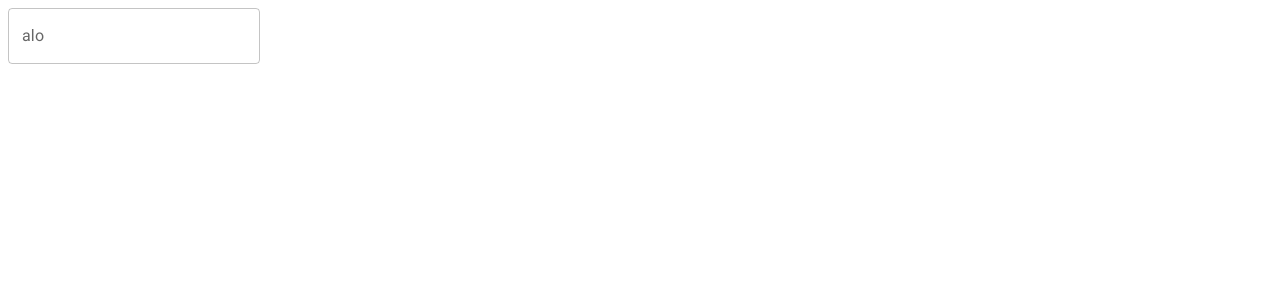
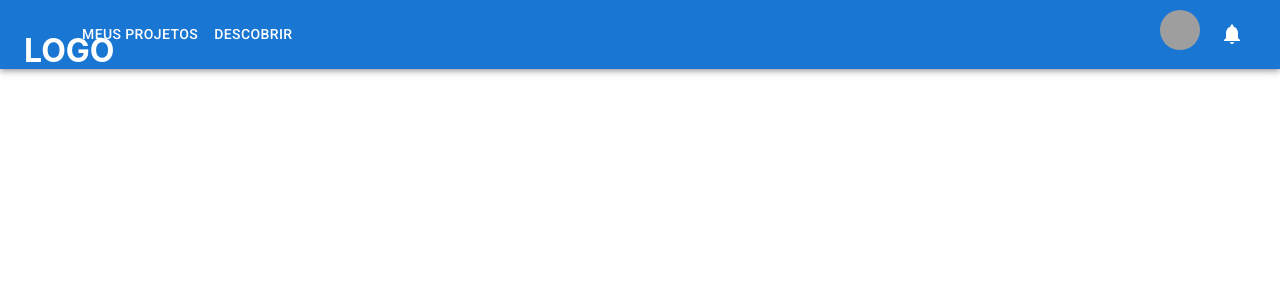
Before and after one commit to alguipires/MVP-Orange-squad13, a React (Create React App) app in the folder client/: page / in a window 1280 px wide. Shown: the top 300 px of the page. Built offline with nearby package versions, Linux system fonts and the light colour scheme; grey boxes are pictures that could not be loaded.

Commit message:
create component AvatarIcon and Logo, refactor AppBar MenuBar

```diff
--- a/client/src/App.js
+++ b/client/src/App.js
@@ -5,8 +5,8 @@ import InputText from './components/InputText/InputText';
 
 function App() {
   return (
-    // <AppBar></AppBar>
-    <InputText placeholder="alo" id="inputId" />
+    <AppBar />
+    // <InputText placeholder="alo" id="inputId" />
   );
 }
 
--- a/client/src/components/AppBar/AppBar.css
+++ b/client/src/components/AppBar/AppBar.css
@@ -1,4 +1,5 @@
-.navbar {
+.colorApp {
+    background-color: #113;
     /* background-color: black; */
 
 }
--- a/client/src/components/AppBar/AppBar.jsx
+++ b/client/src/components/AppBar/AppBar.jsx
@@ -11,13 +11,17 @@ import Avatar from '@mui/material/Avatar';
 import Button from '@mui/material/Button';
 import Tooltip from '@mui/material/Tooltip';
 import MenuItem from '@mui/material/MenuItem';
-import AdbIcon from '@mui/icons-material/Adb';
-import NotificationsIcon from '@mui/icons-material/Notifications';
-import Badge from '@mui/material/Badge';
+// import AdbIcon from '@mui/icons-material/Adb';
+// import NotificationsIcon from '@mui/icons-material/Notifications';
+// import Badge from '@mui/material/Badge';
+import Stack from '@mui/material/Stack';
+import NotificationBell from './NotificationBell';
 import Logo from './Logo';
+import './AppBar.css';
+import AvatarIcon from './AvatarIcon';
 
-const pages = ['Products', 'Pricing', 'Blog'];
-const settings = ['Profile', 'Account', 'Dashboard', 'Logout'];
+const pages = ['Meus Projetos', 'Descobrir'];
+const settings = ['Perfil', 'Sair'];
 
 function ResponsiveAppBar() {
   const [anchorElNav, setAnchorElNav] = React.useState(null);
@@ -39,30 +43,12 @@ function ResponsiveAppBar() {
   };
 
   return (
-    <AppBar position="static">
+    <AppBar position="static" className="colorApp">
       <Container maxWidth="xl">
         <Toolbar disableGutters>
           <Logo />
-          {/* <Logo sx={{ display: { xs: 'none', md: 'flex' }, mr: 1 }} /> */}
-          <AdbIcon sx={{ display: { xs: 'none', md: 'flex' }, mr: 1 }} />
-          {/* <Typography
-            variant="h6"
-            noWrap
-            component="a"
-            href="#app-bar-with-responsive-menu"
-            sx={{
-              mr: 2,
-              display: { xs: 'none', md: 'flex' },
-              fontFamily: 'monospace',
-              fontWeight: 700,
-              letterSpacing: '.3rem',
-              color: 'inherit',
-              textDecoration: 'none',
-            }}
-          >
-            LOGO
-          </Typography> */}
 
+          {/* //mobile */}
           <Box sx={{ flexGrow: 1, display: { xs: 'flex', md: 'none' } }}>
             <IconButton
               size="large"
@@ -99,26 +85,8 @@ function ResponsiveAppBar() {
               ))}
             </Menu>
           </Box>
-          {/* //mobile */}
-          <AdbIcon sx={{ display: { xs: 'flex', md: 'none' }, mr: 1 }} />
-          {/* <Typography
-            variant="h5"
-            noWrap
-            component="a"
-            href="#app-bar-with-responsive-menu"
-            sx={{
-              mr: 2,
-              display: { xs: 'flex', md: 'none' },
-              flexGrow: 1,
-              fontFamily: 'monospace',
-              fontWeight: 700,
-              letterSpacing: '.3rem',
-              color: 'inherit',
-              textDecoration: 'none',
-            }}
-          >
-            LOGO
-          </Typography> */}
+
+          {/* //butons palavras */}
           <Box sx={{ flexGrow: 1, display: { xs: 'none', md: 'flex' } }}>
             {pages.map((page) => (
               <Button
@@ -131,65 +99,12 @@ function ResponsiveAppBar() {
             ))}
           </Box>
 
+          {/* //icones do lado direito -- passar props avatar*/}
           <Box sx={{ flexGrow: 0 }}>
-            {/* //TODO fazer component avatar */}
-            <Tooltip title="Open settings">
-              <IconButton onClick={handleOpenUserMenu} sx={{ p: 0 }}>
-                <Avatar alt="Remy Sharp" src="/static/images/avatar/2.jpg" />
-              </IconButton>
-            </Tooltip>
-            {/* // /component */}
-
-            {/* //TODO fazer componet sininho */}
-
-            <IconButton
-              size="large"
-              aria-label="show 17 new notifications"
-              color="inherit"
-            >
-              <Badge badgeContent={1} color="error">
-                <NotificationsIcon />
-              </Badge>
-            </IconButton>
-            {/* // /component */}
-
-            {/* // /component */}
-
-            {/* //TODO fazer componet sininho */}
-
-            <IconButton
-              size="large"
-              aria-label="show 17 new notifications"
-              color="inherit"
-            >
-              <Badge badgeContent={1} color="error">
-                <NotificationsIcon />
-              </Badge>
-            </IconButton>
-            {/* // /component */}
-
-            <Menu
-              sx={{ mt: '45px' }}
-              id="menu-appbar"
-              anchorEl={anchorElUser}
-              anchorOrigin={{
-                vertical: 'top',
-                horizontal: 'right',
-              }}
-              keepMounted
-              transformOrigin={{
-                vertical: 'top',
-                horizontal: 'right',
-              }}
-              open={Boolean(anchorElUser)}
-              onClose={handleCloseUserMenu}
-            >
-              {settings.map((setting) => (
-                <MenuItem key={setting} onClick={handleCloseUserMenu}>
-                  <Typography textAlign="center">{setting}</Typography>
-                </MenuItem>
-              ))}
-            </Menu>
+            <Stack direction="row" spacing={1}>
+              <AvatarIcon nameUser="Orange" uriImageUser="/assets/" />
+              <NotificationBell value={0} />
+            </Stack>
           </Box>
         </Toolbar>
       </Container>
--- /dev/null
+++ b/client/src/components/AppBar/AvatarIcon/index.jsx
@@ -0,0 +1,8 @@
+import * as React from 'react';
+import Avatar from '@mui/material/Avatar';
+import Stack from '@mui/material/Stack';
+
+// porops nameUser e uriImageUser
+export default function AvatarIcon(props) {
+  return <Avatar alt={props.nameUser} src={props.uriImageUser} />;
+}
--- a/client/src/components/AppBar/Logo/index.jsx
+++ b/client/src/components/AppBar/Logo/index.jsx
@@ -1,12 +1,12 @@
 import './Logo.css';
 
 const Logo = () => {
+  return (
+    <div className="logo">
+      <h1>LOGO</h1>
+      {/* <img src="/assets/imgs/logo-orange.png" alt="Logo da Fcamara Orange Juice" /> */}
+    </div>
+  );
+};
 
-    return (
-        <div className='logo'>
-            <img src="/assets/imgs/logo-orange.png" alt="Logo da Fcamara Orange Juice" />
-        </div>
-    )
-}
-
-export default Logo
+export default Logo;
--- /dev/null
+++ b/client/src/components/AppBar/NotificationBell/index.jsx
@@ -0,0 +1,18 @@
+import NotificationsIcon from '@mui/icons-material/Notifications';
+import IconButton from '@mui/material/IconButton';
+import Badge from '@mui/material/Badge';
+
+//porps numero de notificação
+export default function NotificationBell(props) {
+  return (
+    <IconButton
+      size="large"
+      aria-label="show 17 new notifications"
+      color="inherit"
+    >
+      <Badge badgeContent={props.value} color="error">
+        <NotificationsIcon />
+      </Badge>
+    </IconButton>
+  );
+}
--- /dev/null
+++ b/client/src/components/FormCadProject/FormCadProject.jsx
@@ -0,0 +1,4 @@
+const Form = () =>{
+
+}
+export default Form;
```
Also changed, not shown: client/src/components/AppBar/AvatarIcon/AvatarIcon.css (added), client/src/components/AppBar/NotificationBell/NotificationBell.css (added).
